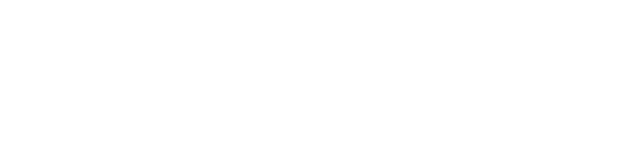
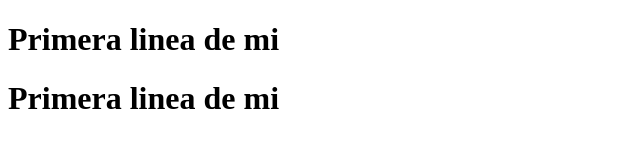
Before and after one commit to tomarioo/clase_git_lunes_tarde, a plain HTML site: page index.html in a window 1280 px wide. Shown: the whole page, without its empty margins (0-640 px from the left). Drawn offline with Linux system fonts and the light colour scheme.

Commit message:
segundo commit

```diff
--- a/index.html
+++ b/index.html
@@ -3,9 +3,10 @@
 <head>
     <meta charset="UTF-8">
     <meta name="viewport" content="width=device-width, initial-scale=1.0">
-    <title>Document</title>
+    <title>Pagina web</title>
 </head>
 <body>
-
+    <h1>Primera linea de mi</h1>
+    <h1>Primera linea de mi</h1>
 </body>
 </html>
```
